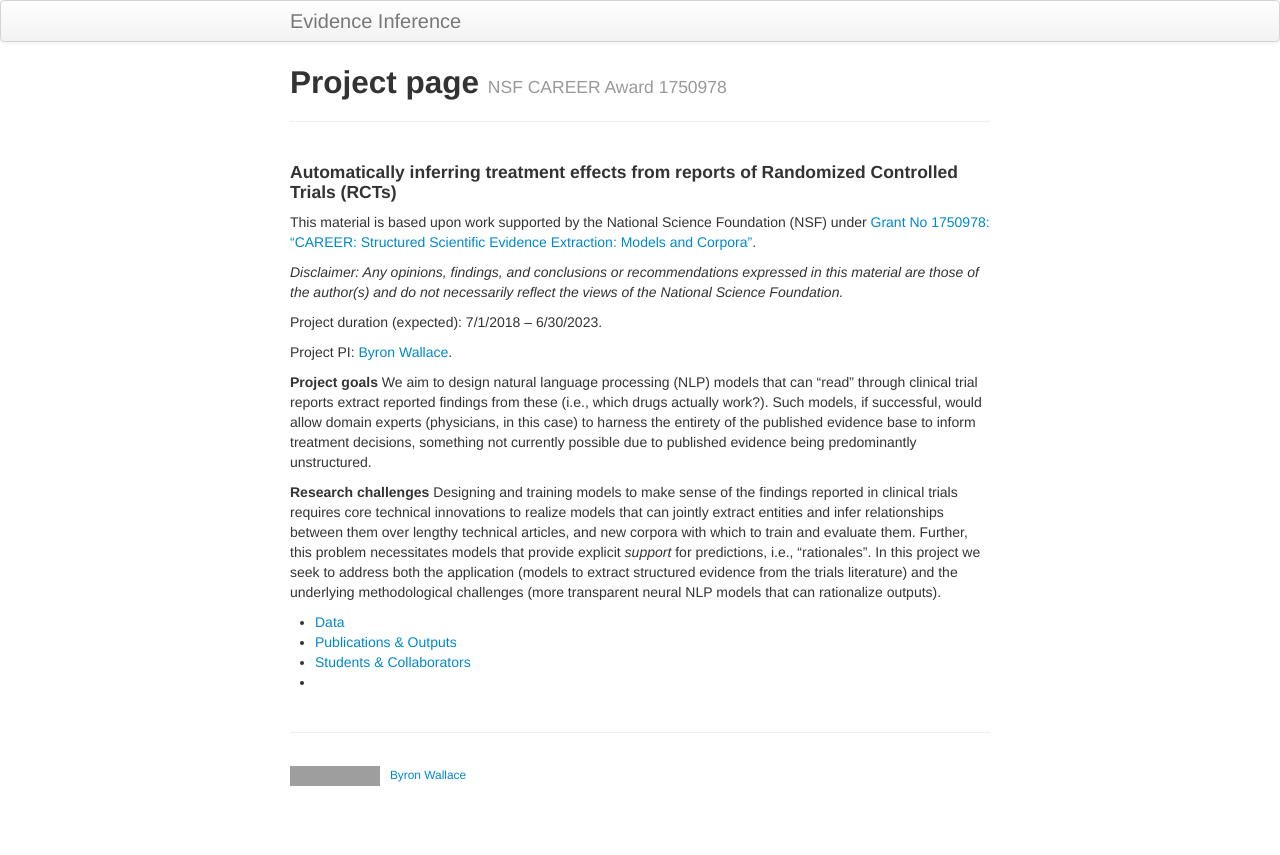
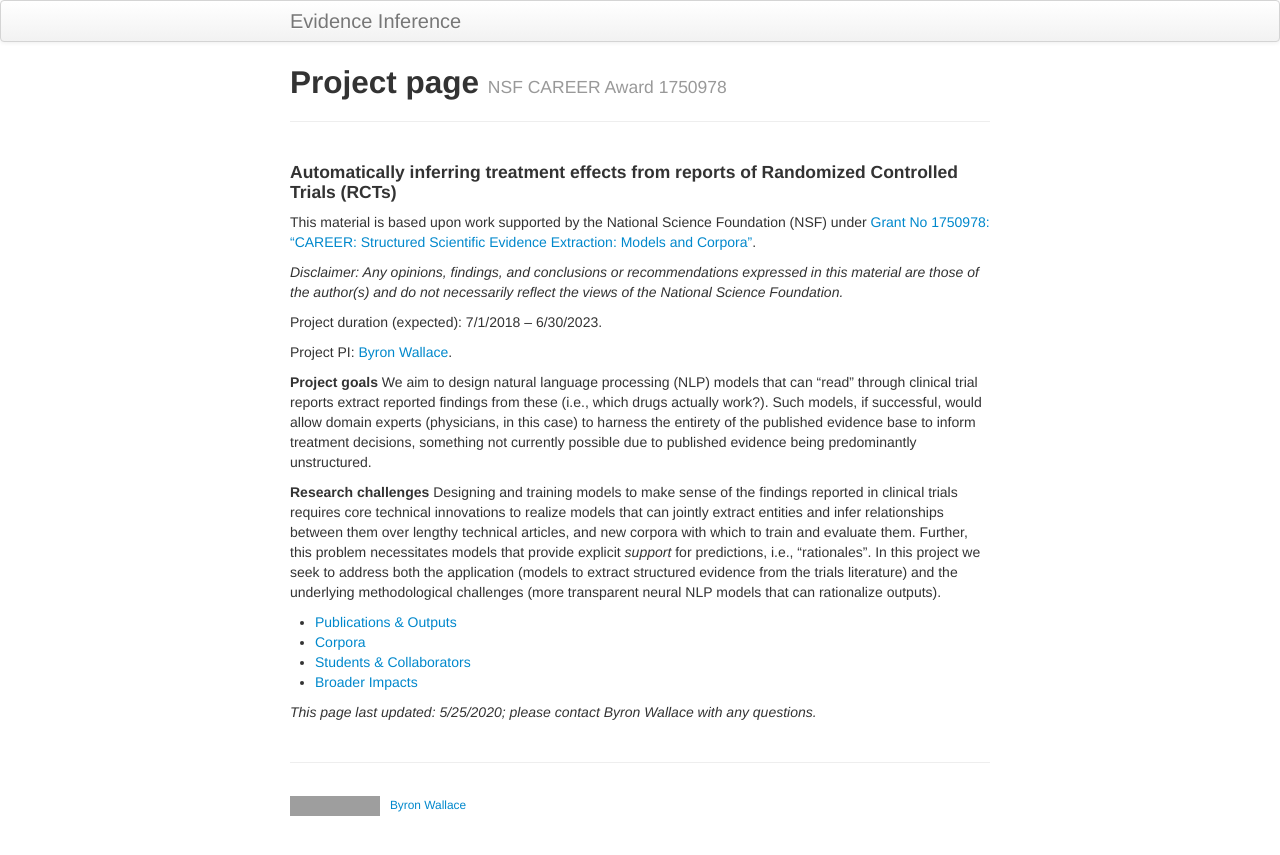
Before and after one commit to bwallace/evidence_inference, a Jekyll site: the page built from index.md, in a window 1280 px wide. Shown: the top 855 px of the page. Built offline with Jekyll 4.4.1, drawn with Linux system fonts in a browser that asks for light colours; grey boxes are pictures that could not be loaded.

Commit message:
Update index.md

```diff
--- a/index.md
+++ b/index.md
@@ -20,7 +20,10 @@ Project PI: [Byron Wallace](http://www.byronwallace.com).
 **Research challenges** Designing and training models to make sense of the findings reported in clinical trials requires core technical innovations to realize models that can jointly extract entities and infer relationships between them over lengthy technical articles, and new corpora with which to train and evaluate them. Further, this problem necessitates models that provide explicit *support* for predictions, i.e., "rationales". In this project we seek to address both the application (models to extract structured evidence from the trials literature) and the underlying methodological challenges (more transparent neural NLP models that can rationalize outputs).
 
 
-- [Data](http://evidence-inference.ebm-nlp.com/)
 - [Publications & Outputs](pages/independent_site.html)
+- [Corpora](http://evidence-inference.ebm-nlp.com/)
 - [Students & Collaborators](pages/user_site.html)
--
+- [Broader Impacts](pages/broader_impacts.html)
+
+
+*This page last updated: 5/25/2020; please contact Byron Wallace with any questions.*
```
